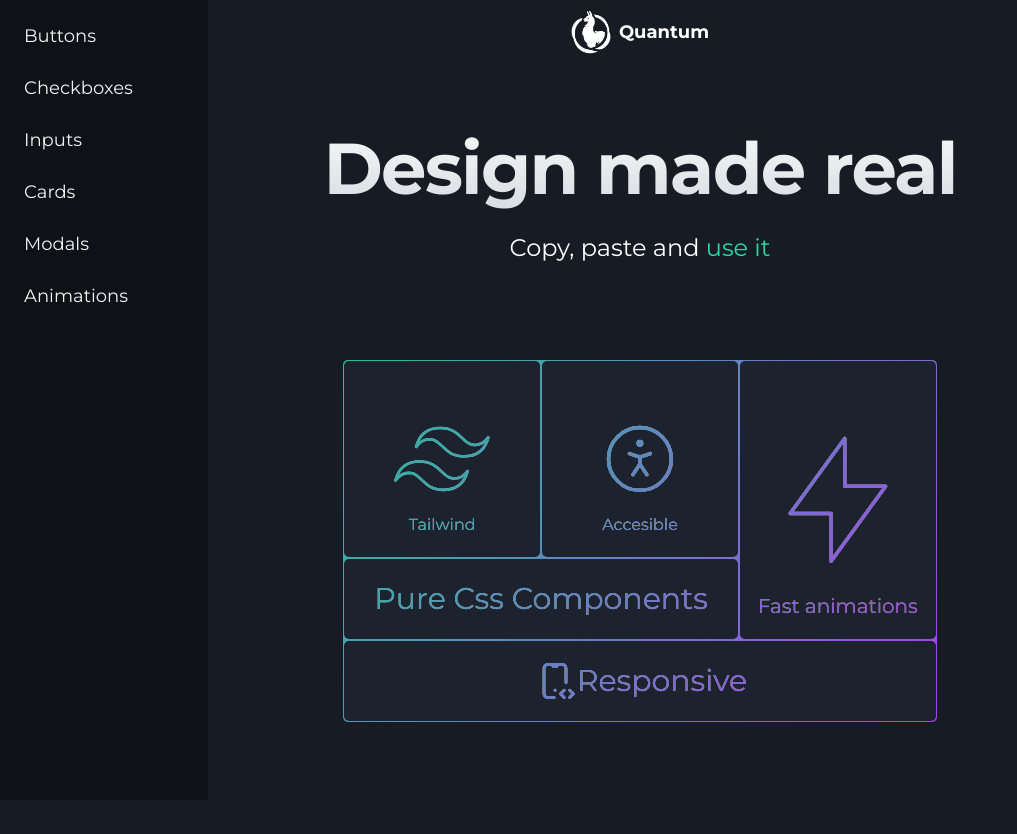
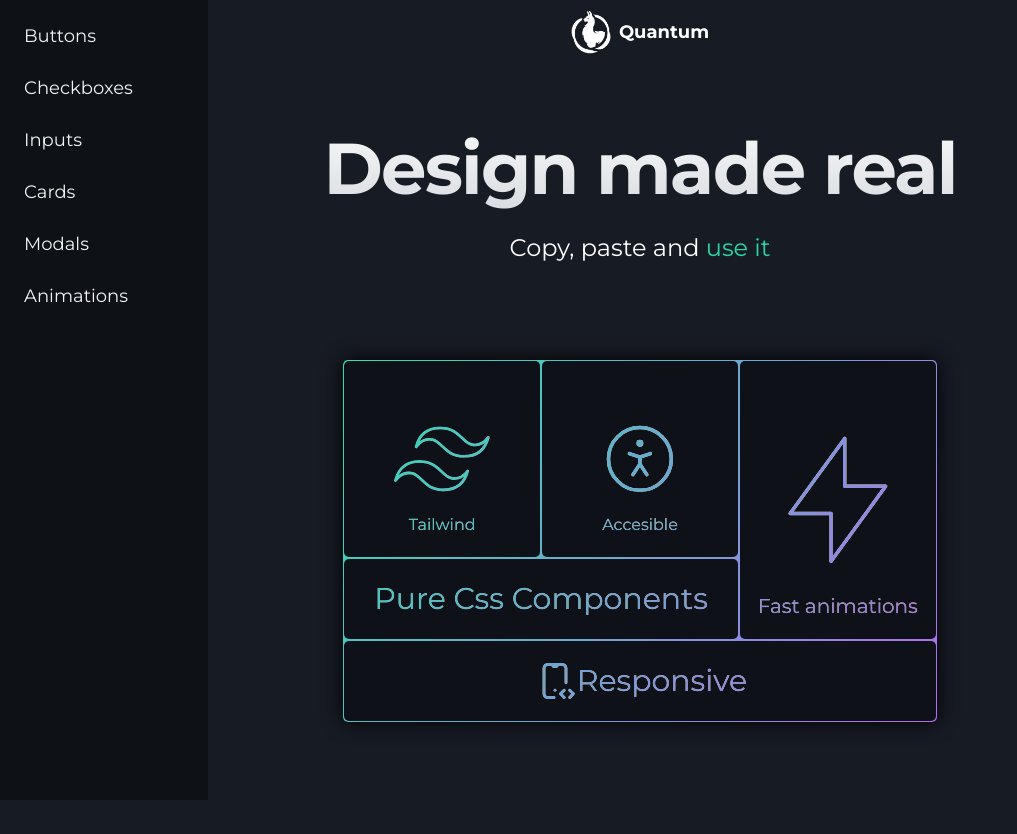
Before and after one commit to pa-ku/quantum_ui, a React (Vite) app: page / in a window 1280 px wide. Shown: the whole page, without its empty margins (0-1017 px from the left). Built offline with nearby package versions, Linux system fonts and the light colour scheme.

Commit message:
lighter colors bento box background darken

```diff
--- a/src/index.css
+++ b/src/index.css
@@ -280,7 +280,7 @@ h2 {
   border-radius: 50%;
   z-index: -1;
 
-  background-image: linear-gradient(90deg, #24c295, #bd2eff);
+  background-image: linear-gradient(90deg, #2ae3ae, #c958fd);
 }
 
 @keyframes rotate {
@@ -312,7 +312,9 @@ h2 {
   color: white;
 }
 
-.content {  background-color: #1d232e;
+.content {
+  background-color: #1d232e;
+  background-color: var(--dark-200);
   mix-blend-mode: darken;
   width: 100%;
   display: flex;
--- a/src/pages/Home.jsx
+++ b/src/pages/Home.jsx
@@ -95,7 +95,7 @@ function BentoBox() {
 
   return (
     <>
-      <div className="grid">
+      <div className="grid shadow-center shadow-black">
         <div className="box">
           <div className="content relative h-full min-w-full">
             {tailwindLogo}
```
